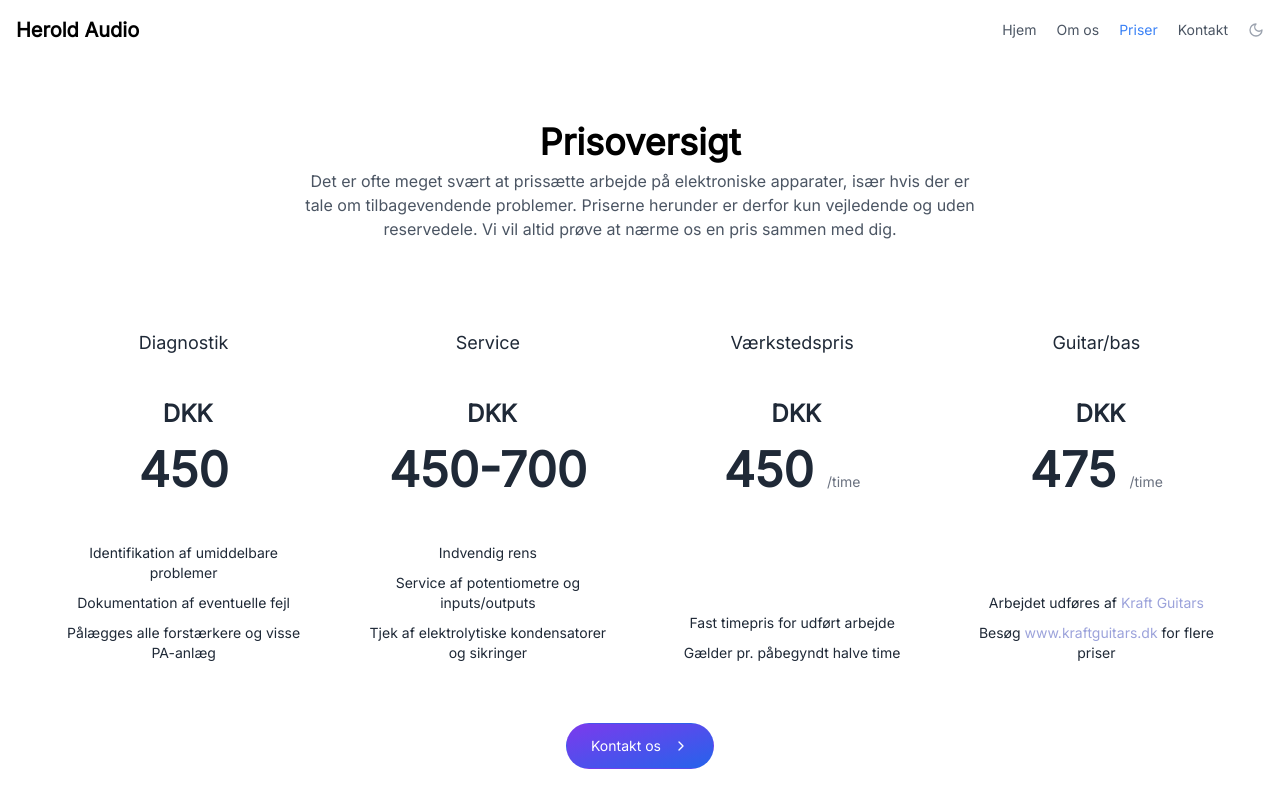
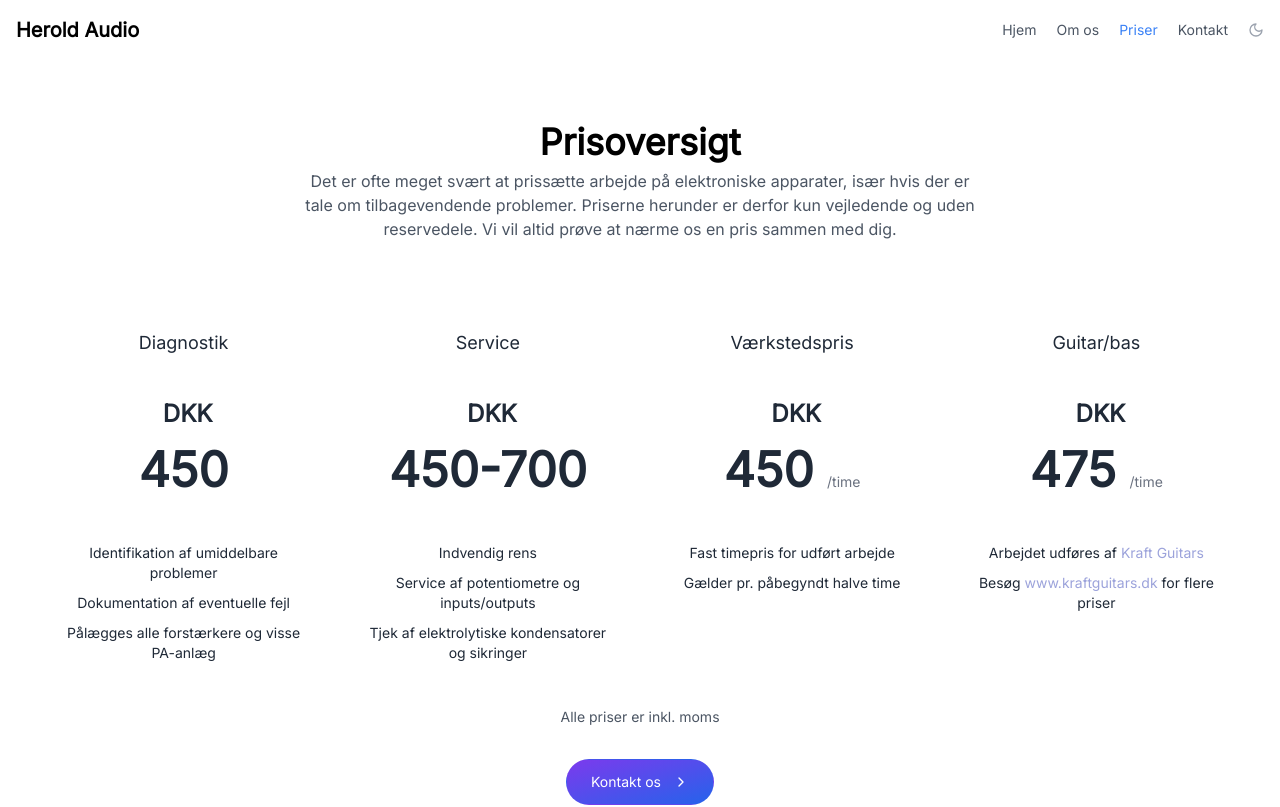
Before and after one commit to LasseKrarup/heroldaudio, a Nuxt app: page /priser in a window 1280 px wide. Shown: the top 807 px of the page. Built offline with nearby package versions, Linux system fonts and the light colour scheme.

Commit message:
Tilføjet moms og redigeret priser-siden

```diff
--- a/package.json
+++ b/package.json
@@ -23,5 +23,6 @@
     "@nuxtjs/google-fonts": "^3.2.0",
     "@nuxtjs/tailwindcss": "^6.11.4",
     "@tailwindcss/forms": "^0.5.7"
-  }
+  },
+  "packageManager": "yarn@1.22.22+sha512.a6b2f7906b721bba3d67d4aff083df04dad64c399707841b7acf00f6b133b7ac24255f2652fa22ae3534329dc6180534e98d17432037ff6fd140556e2bb3137e"
 }
--- a/pages/priser.vue
+++ b/pages/priser.vue
@@ -16,7 +16,7 @@
           <div class="bg-white pt-8 pb-5 px-8 dark:bg-slate-900">
             <h4 class="font-medium text-lg text-gray-800 dark:text-gray-200">Diagnostik</h4>
           </div>
-          <div class="h-full bg-white lg:mt-px lg:py-5 px-8 dark:bg-slate-900">
+          <div class="bg-white lg:mt-px lg:py-5 px-8 dark:bg-slate-900">
             <div class="grid grid-rows-2 font-bold text-5xl text-gray-800 dark:text-gray-200">
               <span class="font-bold text-2xl -me-2">DKK</span>
               <p>450</p>
@@ -42,7 +42,7 @@
           <div class="bg-white pt-8 pb-5 px-8 dark:bg-slate-900">
             <h4 class="font-medium text-lg text-gray-800 dark:text-gray-200">Service</h4>
           </div>
-          <div class="h-full bg-white lg:mt-px lg:py-5 px-8 dark:bg-slate-900">
+          <div class="bg-white lg:mt-px lg:py-5 px-8 dark:bg-slate-900">
             <div class="grid grid-rows-2 font-bold text-5xl text-gray-800 dark:text-gray-200">
               <span class="font-bold text-2xl -me-2">DKK</span>
               <p>450-700</p>
@@ -68,13 +68,13 @@
           <div class="bg-white pt-8 pb-5 px-8 dark:bg-slate-900">
             <h4 class="font-medium text-lg text-gray-800 dark:text-gray-200">Værkstedspris</h4>
           </div>
-          <div class="h-full bg-white lg:mt-px lg:py-5 px-8 dark:bg-slate-900">
+          <div class="bg-white lg:mt-px lg:py-5 px-8 dark:bg-slate-900">
             <div class="grid grid-rows-2 font-bold text-5xl text-gray-800 dark:text-gray-200">
               <span class="font-bold text-2xl -me-2">DKK</span>
               <p>450 <span class="text-sm font-light text-gray-500">/time</span></p>
             </div>
           </div>
-          <div class="bg-white flex justify-center lg:mt-px py-7 px-8 dark:bg-slate-900">
+          <div class="bg-white flex shrink-0 justify-center lg:mt-px py-7 px-8 dark:bg-slate-900">
             <ul class="space-y-2.5 text-center text-sm">
               <li class="text-gray-800 dark:text-gray-400">
                 Fast timepris for udført arbejde
@@ -91,7 +91,7 @@
           <div class="bg-white pt-8 pb-5 px-8 dark:bg-slate-900">
             <h4 class="font-medium text-lg text-gray-800 dark:text-gray-200">Guitar/bas</h4>
           </div>
-          <div class="h-full bg-white lg:mt-px lg:py-5 px-8 dark:bg-slate-900">
+          <div class="bg-white lg:mt-px lg:py-5 px-8 dark:bg-slate-900">
             <div class="grid grid-rows-2 font-bold text-5xl text-gray-800 dark:text-gray-200">
               <span class="font-bold text-2xl -me-2">DKK</span>
               <p>475 <span class="text-sm font-light text-gray-500">/time</span></p>
@@ -110,6 +110,7 @@
         </div>
         <!-- End Card -->
       </div>
+      <p class="mt-4 mb-8 text-sm text-gray-600 dark:text-gray-400 mx-auto text-center">Alle priser er inkl. moms</p>
     </div>
     <!-- End Grid -->
     <div class="text-center z-10 relative mt-8">
```
